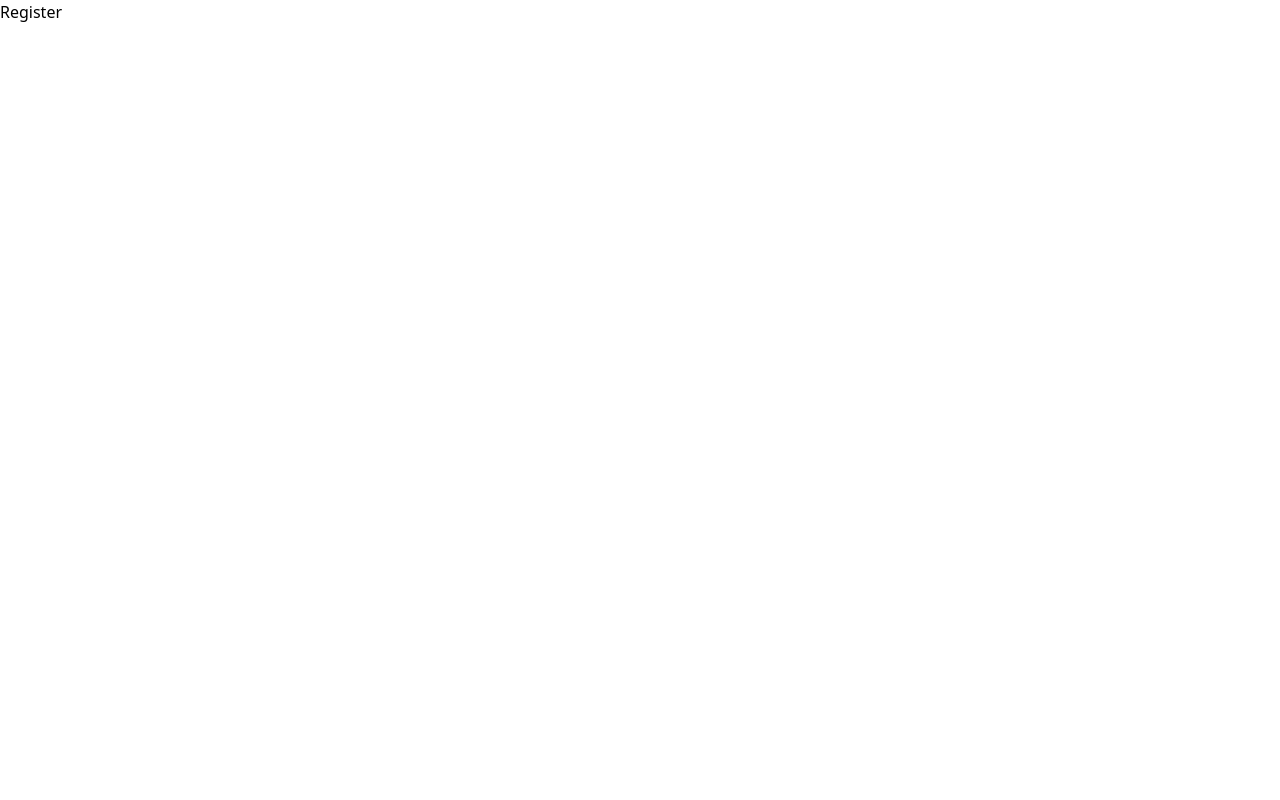
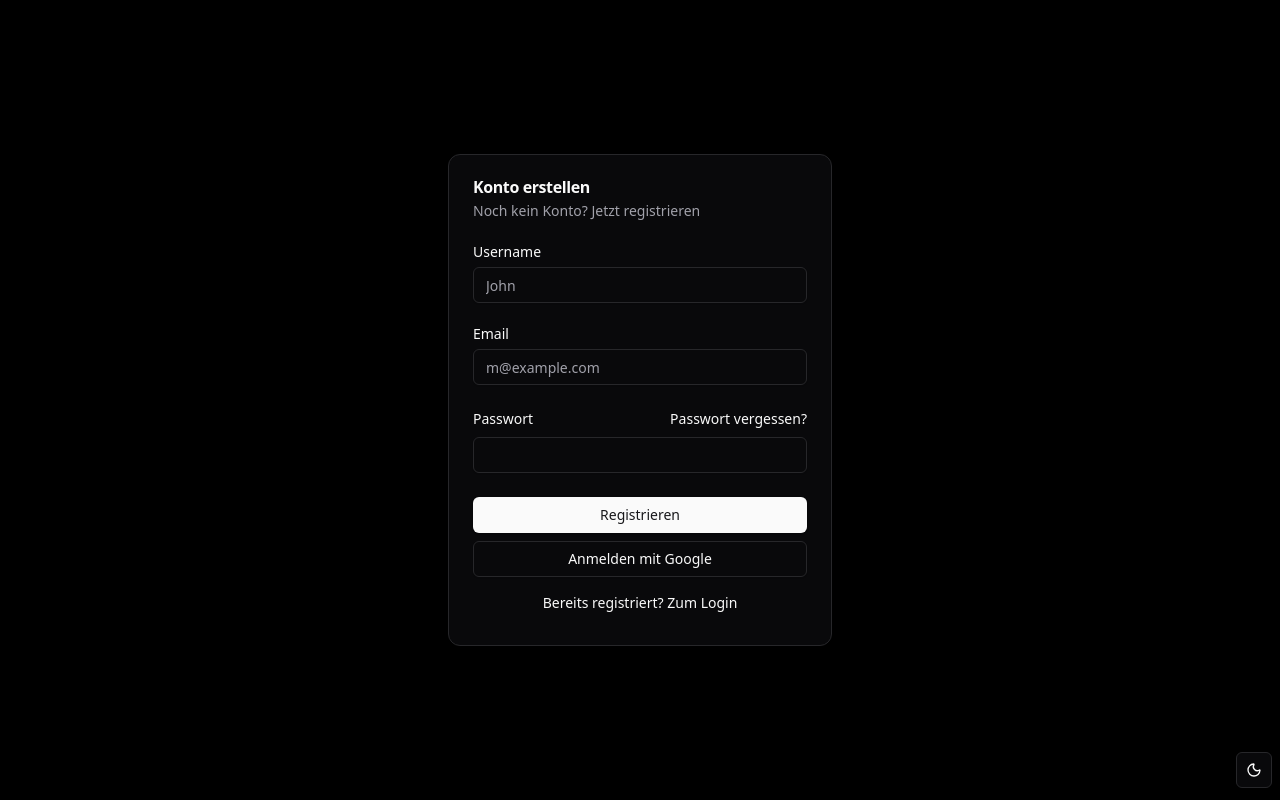
Before and after one commit to MarkusRossmannFHJ/smart-kassa, a React app in the folder frontend/: page /register in a window 1280 px wide. Built offline with nearby package versions, Linux system fonts and the light colour scheme; the HTML template or start-up script is replaced by a standard one.

Commit message:
feat: added Card Component to regiser and added Theme Switcher Across All Pages
chore: Add ignoreDeprecations: 6.0 in  tsconfig.json

```diff
--- a/frontend/package.json
+++ b/frontend/package.json
@@ -11,6 +11,7 @@
   },
   "dependencies": {
     "@radix-ui/react-dropdown-menu": "^2.1.16",
+    "@radix-ui/react-label": "^2.1.7",
     "@radix-ui/react-slot": "^1.2.3",
     "class-variance-authority": "^0.7.1",
     "clsx": "^2.1.1",
--- a/frontend/src/App.tsx
+++ b/frontend/src/App.tsx
@@ -2,6 +2,7 @@ import { BrowserRouter as Router, Routes, Route } from "react-router";
 import Register from "./pages/Register";
 import Home from "./pages/Home";
 import { ProtectedRoute } from "./components/ProtectedRoute";
+import { ModeToggle } from "./components/ModdleToggle";
 
 /**
  * The Routes are all declared here
@@ -21,6 +22,9 @@ function App() {
         />
         <Route path="/register" element={<Register />} />
       </Routes>
+      <footer className="absolute bottom-3 right-2">
+        <ModeToggle />
+      </footer>
     </Router>
   );
 }
--- /dev/null
+++ b/frontend/src/components/ui/card.tsx
@@ -0,0 +1,76 @@
+import * as React from "react"
+
+import { cn } from "@/lib/utils"
+
+const Card = React.forwardRef<
+  HTMLDivElement,
+  React.HTMLAttributes<HTMLDivElement>
+>(({ className, ...props }, ref) => (
+  <div
+    ref={ref}
+    className={cn(
+      "rounded-xl border bg-card text-card-foreground shadow",
+      className
+    )}
+    {...props}
+  />
+))
+Card.displayName = "Card"
+
+const CardHeader = React.forwardRef<
+  HTMLDivElement,
+  React.HTMLAttributes<HTMLDivElement>
+>(({ className, ...props }, ref) => (
+  <div
+    ref={ref}
+    className={cn("flex flex-col space-y-1.5 p-6", className)}
+    {...props}
+  />
+))
+CardHeader.displayName = "CardHeader"
+
+const CardTitle = React.forwardRef<
+  HTMLDivElement,
+  React.HTMLAttributes<HTMLDivElement>
+>(({ className, ...props }, ref) => (
+  <div
+    ref={ref}
+    className={cn("font-semibold leading-none tracking-tight", className)}
+    {...props}
+  />
+))
+CardTitle.displayName = "CardTitle"
+
+const CardDescription = React.forwardRef<
+  HTMLDivElement,
+  React.HTMLAttributes<HTMLDivElement>
+>(({ className, ...props }, ref) => (
+  <div
+    ref={ref}
+    className={cn("text-sm text-muted-foreground", className)}
+    {...props}
+  />
+))
+CardDescription.displayName = "CardDescription"
+
+const CardContent = React.forwardRef<
+  HTMLDivElement,
+  React.HTMLAttributes<HTMLDivElement>
+>(({ className, ...props }, ref) => (
+  <div ref={ref} className={cn("p-6 pt-0", className)} {...props} />
+))
+CardContent.displayName = "CardContent"
+
+const CardFooter = React.forwardRef<
+  HTMLDivElement,
+  React.HTMLAttributes<HTMLDivElement>
+>(({ className, ...props }, ref) => (
+  <div
+    ref={ref}
+    className={cn("flex items-center p-6 pt-0", className)}
+    {...props}
+  />
+))
+CardFooter.displayName = "CardFooter"
+
+export { Card, CardHeader, CardFooter, CardTitle, CardDescription, CardContent }
--- /dev/null
+++ b/frontend/src/components/ui/input.tsx
@@ -0,0 +1,22 @@
+import * as React from "react"
+
+import { cn } from "@/lib/utils"
+
+const Input = React.forwardRef<HTMLInputElement, React.ComponentProps<"input">>(
+  ({ className, type, ...props }, ref) => {
+    return (
+      <input
+        type={type}
+        className={cn(
+          "flex h-9 w-full rounded-md border border-input bg-transparent px-3 py-1 text-base shadow-sm transition-colors file:border-0 file:bg-transparent file:text-sm file:font-medium file:text-foreground placeholder:text-muted-foreground focus-visible:outline-none focus-visible:ring-1 focus-visible:ring-ring disabled:cursor-not-allowed disabled:opacity-50 md:text-sm",
+          className
+        )}
+        ref={ref}
+        {...props}
+      />
+    )
+  }
+)
+Input.displayName = "Input"
+
+export { Input }
--- /dev/null
+++ b/frontend/src/components/ui/label.tsx
@@ -0,0 +1,24 @@
+import * as React from "react"
+import * as LabelPrimitive from "@radix-ui/react-label"
+import { cva, type VariantProps } from "class-variance-authority"
+
+import { cn } from "@/lib/utils"
+
+const labelVariants = cva(
+  "text-sm font-medium leading-none peer-disabled:cursor-not-allowed peer-disabled:opacity-70"
+)
+
+const Label = React.forwardRef<
+  React.ElementRef<typeof LabelPrimitive.Root>,
+  React.ComponentPropsWithoutRef<typeof LabelPrimitive.Root> &
+    VariantProps<typeof labelVariants>
+>(({ className, ...props }, ref) => (
+  <LabelPrimitive.Root
+    ref={ref}
+    className={cn(labelVariants(), className)}
+    {...props}
+  />
+))
+Label.displayName = LabelPrimitive.Root.displayName
+
+export { Label }
--- a/frontend/src/index.css
+++ b/frontend/src/index.css
@@ -43,73 +43,59 @@
 }
 
 :root {
-  --radius: 0.625rem;
-  --background: oklch(1 0 0);
-  --foreground: oklch(0.129 0.042 264.695);
-  --card: oklch(1 0 0);
-  --card-foreground: oklch(0.129 0.042 264.695);
-  --popover: oklch(1 0 0);
-  --popover-foreground: oklch(0.129 0.042 264.695);
-  --primary: oklch(0.208 0.042 265.755);
-  --primary-foreground: oklch(0.984 0.003 247.858);
-  --secondary: oklch(0.968 0.007 247.896);
-  --secondary-foreground: oklch(0.208 0.042 265.755);
-  --muted: oklch(0.968 0.007 247.896);
-  --muted-foreground: oklch(0.554 0.046 257.417);
-  --accent: oklch(0.968 0.007 247.896);
-  --accent-foreground: oklch(0.208 0.042 265.755);
-  --destructive: oklch(0.577 0.245 27.325);
-  --border: oklch(0.929 0.013 255.508);
-  --input: oklch(0.929 0.013 255.508);
-  --ring: oklch(0.704 0.04 256.788);
-  --chart-1: oklch(0.646 0.222 41.116);
-  --chart-2: oklch(0.6 0.118 184.704);
-  --chart-3: oklch(0.398 0.07 227.392);
-  --chart-4: oklch(0.828 0.189 84.429);
-  --chart-5: oklch(0.769 0.188 70.08);
-  --sidebar: oklch(0.984 0.003 247.858);
-  --sidebar-foreground: oklch(0.129 0.042 264.695);
-  --sidebar-primary: oklch(0.208 0.042 265.755);
-  --sidebar-primary-foreground: oklch(0.984 0.003 247.858);
-  --sidebar-accent: oklch(0.968 0.007 247.896);
-  --sidebar-accent-foreground: oklch(0.208 0.042 265.755);
-  --sidebar-border: oklch(0.929 0.013 255.508);
-  --sidebar-ring: oklch(0.704 0.04 256.788);
-}
+  --background: 0 0% 100%;
+  --foreground: 240 10% 3.9%;
+  --card: 0 0% 100%;
+  --card-foreground: 240 10% 3.9%;
+  --popover: 0 0% 100%;
+  --popover-foreground: 240 10% 3.9%;
+  --primary: 240 5.9% 10%;
+  --primary-foreground: 0 0% 98%;
+  --secondary: 240 4.8% 95.9%;
+  --secondary-foreground: 240 5.9% 10%;
+  --muted: 240 4.8% 95.9%;
+  --muted-foreground: 240 3.8% 46.1%;
+  --accent: 240 4.8% 95.9%;
+  --accent-foreground: 240 5.9% 10%;
+  --destructive: 0 84.2% 60.2%;
+  --destructive-foreground: 0 0% 98%;
+  --border: 240 5.9% 90%;
+  --input: 240 5.9% 90%;
+  --ring: 240 5.9% 10%;
+  --radius: 0.5rem;
+  --chart-1: 12 76% 61%;
+  --chart-2: 173 58% 39%;
+  --chart-3: 197 37% 24%;
+  --chart-4: 43 74% 66%;
+  --chart-5: 27 87% 67%;
+  }
 
-.dark {
-  --background: oklch(0.129 0.042 264.695);
-  --foreground: oklch(0.984 0.003 247.858);
-  --card: oklch(0.208 0.042 265.755);
-  --card-foreground: oklch(0.984 0.003 247.858);
-  --popover: oklch(0.208 0.042 265.755);
-  --popover-foreground: oklch(0.984 0.003 247.858);
-  --primary: oklch(0.929 0.013 255.508);
-  --primary-foreground: oklch(0.208 0.042 265.755);
-  --secondary: oklch(0.279 0.041 260.031);
-  --secondary-foreground: oklch(0.984 0.003 247.858);
-  --muted: oklch(0.279 0.041 260.031);
-  --muted-foreground: oklch(0.704 0.04 256.788);
-  --accent: oklch(0.279 0.041 260.031);
-  --accent-foreground: oklch(0.984 0.003 247.858);
-  --destructive: oklch(0.704 0.191 22.216);
-  --border: oklch(1 0 0 / 10%);
-  --input: oklch(1 0 0 / 15%);
-  --ring: oklch(0.551 0.027 264.364);
-  --chart-1: oklch(0.488 0.243 264.376);
-  --chart-2: oklch(0.696 0.17 162.48);
-  --chart-3: oklch(0.769 0.188 70.08);
-  --chart-4: oklch(0.627 0.265 303.9);
-  --chart-5: oklch(0.645 0.246 16.439);
-  --sidebar: oklch(0.208 0.042 265.755);
-  --sidebar-foreground: oklch(0.984 0.003 247.858);
-  --sidebar-primary: oklch(0.488 0.243 264.376);
-  --sidebar-primary-foreground: oklch(0.984 0.003 247.858);
-  --sidebar-accent: oklch(0.279 0.041 260.031);
-  --sidebar-accent-foreground: oklch(0.984 0.003 247.858);
-  --sidebar-border: oklch(1 0 0 / 10%);
-  --sidebar-ring: oklch(0.551 0.027 264.364);
-}
+  .dark {
+  --background: 240 10% 3.9%;
+  --foreground: 0 0% 98%;
+  --card: 240 10% 3.9%;
+  --card-foreground: 0 0% 98%;
+  --popover: 240 10% 3.9%;
+  --popover-foreground: 0 0% 98%;
+  --primary: 0 0% 98%;
+  --primary-foreground: 240 5.9% 10%;
+  --secondary: 240 3.7% 15.9%;
+  --secondary-foreground: 0 0% 98%;
+  --muted: 240 3.7% 15.9%;
+  --muted-foreground: 240 5% 64.9%;
+  --accent: 240 3.7% 15.9%;
+  --accent-foreground: 0 0% 98%;
+  --destructive: 0 62.8% 30.6%;
+  --destructive-foreground: 0 0% 98%;
+  --border: 240 3.7% 15.9%;
+  --input: 240 3.7% 15.9%;
+  --ring: 240 4.9% 83.9%;
+  --chart-1: 220 70% 50%;
+  --chart-2: 160 60% 45%;
+  --chart-3: 30 80% 55%;
+  --chart-4: 280 65% 60%;
+  --chart-5: 340 75% 55%;
+  }
 
 @layer base {
   * {
--- a/frontend/src/pages/Register.tsx
+++ b/frontend/src/pages/Register.tsx
@@ -1,11 +1,76 @@
+import { Label } from "../components/ui/label";
+import { Button } from "../components/ui/button";
+import {
+  Card,
+  CardHeader,
+  CardTitle,
+  CardDescription,
+  CardContent,
+  CardFooter,
+} from "../components/ui/card";
+import { Input } from "../components/ui/input";
+
 /**
  * The Sign Up page, where users Sign Up
  * @returns Register Page where Users can Sign Up
  */
 function Register() {
   return (
-    <main>Register</main>
-  )
+    <main className="w-screen h-screen flex justify-center items-center bg-zinc-200 dark:bg-black">
+      <Card className="w-11/12 max-w-sm">
+        <CardHeader>
+          <CardTitle>Konto erstellen</CardTitle>
+          <CardDescription>
+            Noch kein Konto? Jetzt registrieren
+          </CardDescription>
+        </CardHeader>
+        <CardContent>
+          <form>
+            <div className="flex flex-col gap-6">
+              <div className="grid gap-2">
+                <Label htmlFor="email">Username</Label>
+                <Input id="username" type="text" placeholder="John" required />
+              </div>
+              <div className="grid gap-2">
+                <Label htmlFor="email">Email</Label>
+                <Input
+                  id="email"
+                  type="email"
+                  placeholder="m@example.com"
+                  required
+                />
+              </div>
+              <div className="grid gap-2">
+                <div className="flex items-center">
+                  <Label htmlFor="password">Passwort</Label>
+                  <a
+                    href="#"
+                    className="ml-auto inline-block text-sm underline-offset-4 hover:underline"
+                  >
+                    Passwort vergessen?
+                  </a>
+                </div>
+                <Input id="password" type="password" required />
+              </div>
+            </div>
+          </form>
+        </CardContent>
+        <CardFooter className="flex-col gap-2">
+          <Button type="submit" className="w-full">
+            Registrieren
+          </Button>
+          <Button variant="outline" className="w-full">
+            Anmelden mit Google
+          </Button>
+          <div className="w-full flex justify-center">
+            <Button variant="link" className="items-start">
+              Bereits registriert? Zum Login
+            </Button>
+          </div>
+        </CardFooter>
+      </Card>
+    </main>
+  );
 }
 
-export default Register
+export default Register;
--- a/frontend/tsconfig.json
+++ b/frontend/tsconfig.json
@@ -6,6 +6,7 @@
   ],
     "compilerOptions": {
     "baseUrl": ".",
+    "ignoreDeprecations": "6.0",
     "paths": {
       "@/*": ["./src/*"]
     }
```
Also changed, not shown: frontend/src/components/ModdleToggle.tsx (+29 -5 lines), 1 other file (tests, documents, lock files or other folders).
